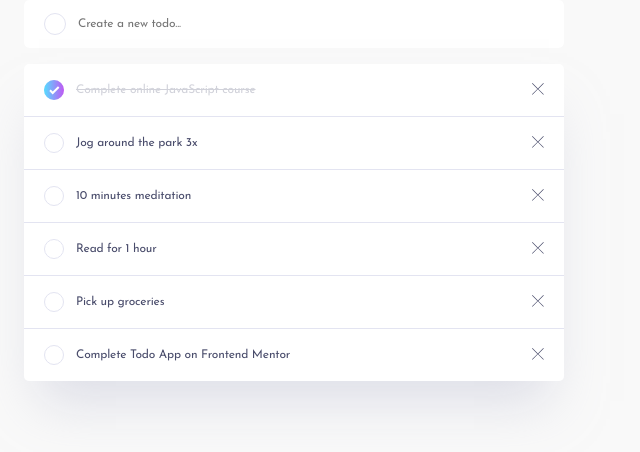
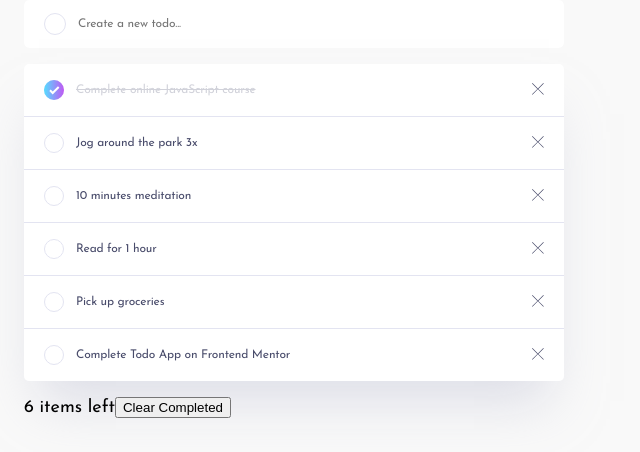
Before and after one commit to Orliland/todo-app, a React (Vite) app: page / in a window 1280 px wide. Shown: the top 452 px of the page, without its empty margins (0-640 px from the left). Built offline with nearby package versions, Linux system fonts and the light colour scheme.

Commit message:
add clear button and task counter

```diff
--- a/src/App.jsx
+++ b/src/App.jsx
@@ -39,6 +39,15 @@ const initialTasks = [
 ];
 
 let nextId = 6;
+
+function InfoTasks({ tasksLenght, onClearTasks }) {
+  return (
+    <div>
+      <span>{tasksLenght} items left</span>
+      <button onClick={onClearTasks}>Clear Completed</button>
+    </div>
+  );
+}
 
 function App() {
   const [tasks, setTasks] = useState(initialTasks);
@@ -82,6 +91,10 @@ function App() {
     setTasks(tasks.filter((t) => t.id !== id));
   };
 
+  const onClearTasksHandler = () => {
+    setTasks(tasks.filter((t) => t.done == false));
+  };
+
   return (
     <main className="main">
       <Input task={task} onChange={onChangeTask} onSubmit={onSubmitTask} />
@@ -90,6 +103,10 @@ function App() {
         onChecked={onCheckTaskHandler}
         onDelete={onDeleteTaskHandler}
       />
+      <InfoTasks
+        tasksLenght={tasks.length}
+        onClearTasks={onClearTasksHandler}
+      />
     </main>
   );
 }
```
